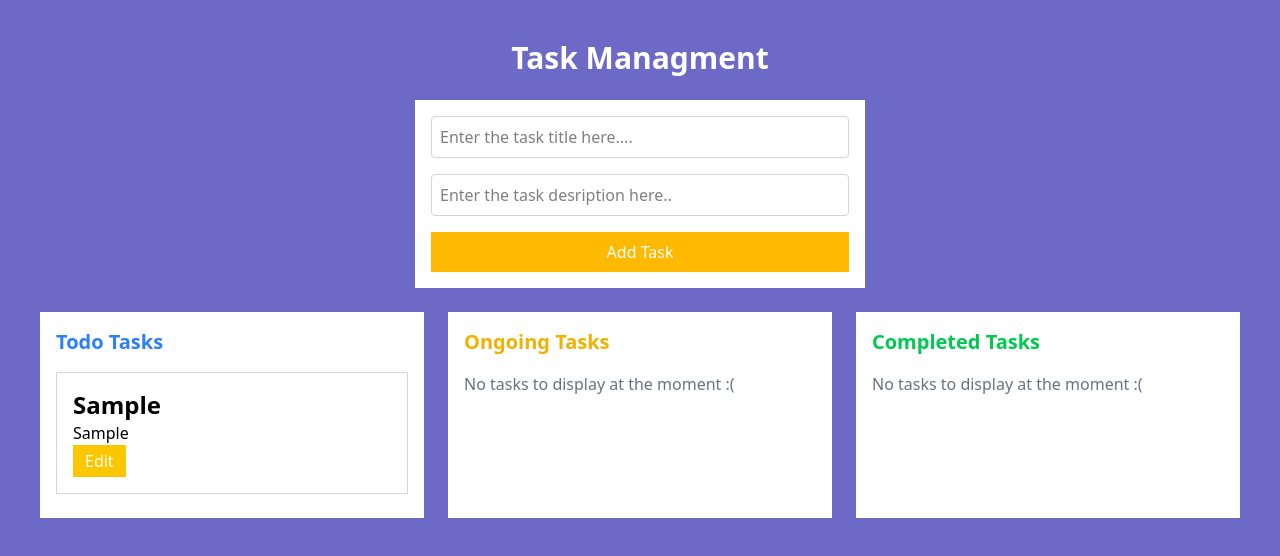
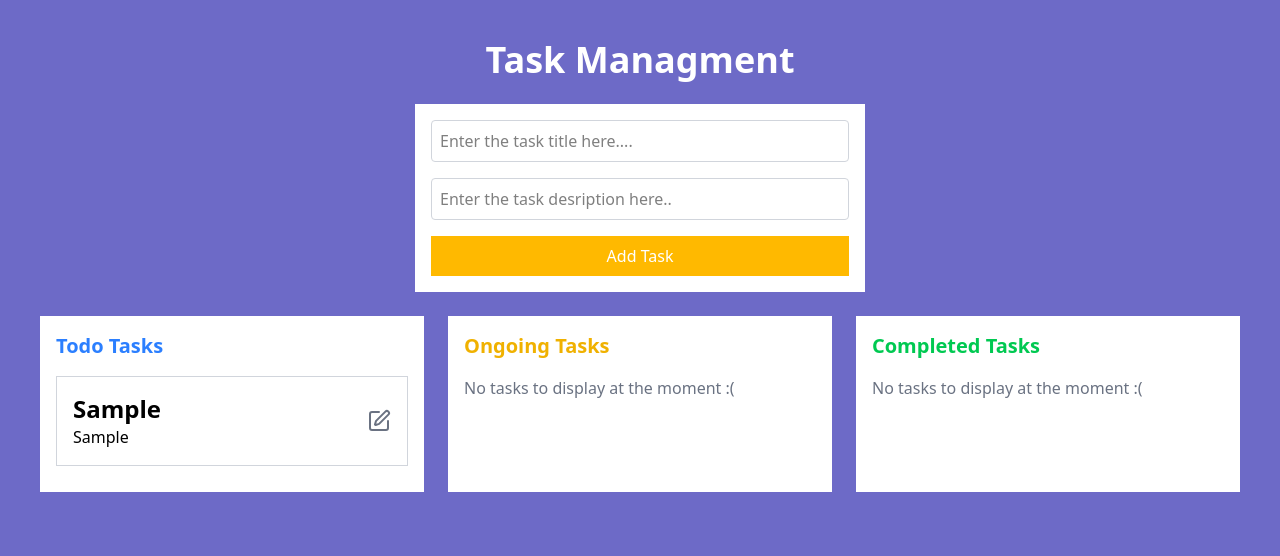
Before and after one commit to prajunbudathoki/tasksmanagement, a React (Vite) app: page / in a window 1280 px wide. Both pictures are taken after typing "Sample", "Sample" into the empty fields and a click on the button "Add Task". Shown: the top 556 px of the page. Built offline with nearby package versions, Linux system fonts and the light colour scheme.

Commit message:
aplpying the draggable overlay transition in each tasks

```diff
--- a/src/App.css
+++ b/src/App.css
@@ -12,4 +12,5 @@
 
 body {
     background-color: var(--primary-color);
+    user-select: none;
 }
--- a/src/App.tsx
+++ b/src/App.tsx
@@ -4,8 +4,13 @@ import Ongoing from "./components/Ongoing";
 import Todo from "./components/Todo";
 import useLocalStorage from "./hooks/useLocalStorage";
 import Task, { TaskStatus } from "./types/Task";
-import { DndContext, DragEndEvent } from "@dnd-kit/core";
-import './App.css'
+import { DndContext, DragEndEvent, DragOverlay } from "@dnd-kit/core";
+import "./App.css";
+
+interface DropAnimation {
+  duration: number;
+  easing: string;
+}
 
 const App = () => {
   const [tasks, setTasks] = useLocalStorage<Task[]>("tasks", []);
@@ -14,21 +19,28 @@ const App = () => {
     description: "",
     status: "todo",
   });
+  const [activeTask, setActiveTask] = useState<Task | null>(null);
 
   function handleDragEnd(e: DragEndEvent) {
-    const {active,over} = e
-    if(!over) {
-      return
+    const { active, over } = e;
+    if (!over) {
+      return;
     }
-    const taskId = active.id as string
-    const newStatus = over.id as TaskStatus
+    const taskId = active.id as string;
+    const newStatus = over.id as TaskStatus;
 
-    console.log(`Moving ${taskId} to ${newStatus}`);
+    console.log(`mving ${taskId} to ${newStatus}`);
 
-    setTasks(tasks.map((task) => task.id === taskId ? {
+    setTasks(
+      tasks.map((task) =>
+        task.id === taskId
+          ? {
               ...task,
-      status: newStatus
-    } : task))
+              status: newStatus,
+            }
+          : task
+      )
+    );
   }
 
   const handleInputChange: React.ChangeEventHandler<HTMLInputElement> = (e) => {
@@ -71,15 +83,17 @@ const App = () => {
         };
       })
     );
-  }
+  };
 
   const deleteTask = (id: string) => {
-    setTasks(tasks.filter((task) => task.id !== id))
-  }
+    setTasks(tasks.filter((task) => task.id !== id));
+  };
 
   return (
-    <div className="min-h-screen p-10" >
-      <h1 className="text-3xl text-white font-bold text-center mb-6">Task Managment</h1>
+    <div className="min-h-screen p-10">
+      <h1 className="text-4xl text-white font-bold text-center mb-6">
+        Task Managment
+      </h1>
       <form
         onSubmit={addTask}
         className="bg-white p-4 mb-6 max-w-[450px] mx-auto"
@@ -116,7 +130,8 @@ const App = () => {
         <DndContext onDragEnd={handleDragEnd}>
           <Todo
             tasks={tasks.filter((task) => task.status === "todo")}
-          updateStatus={updateTaskStatus} updateTask={updateTask}
+            updateStatus={updateTaskStatus}
+            updateTask={updateTask}
           />
           <Ongoing
             tasks={tasks.filter((task) => task.status === "ongoing")}
@@ -127,6 +142,18 @@ const App = () => {
             tasks={tasks.filter((task) => task.status === "completed")}
             deleteTask={deleteTask}
           />
+          <DragOverlay
+            dropAnimation={{
+              easing: "cubic-bezier(0.8, 0.67, 0.6, 1.22)",
+            }}
+          >
+            {activeTask ? (
+              <div className="p-4 border border-gray-300 bg-white shadow-lg">
+                <h3 className="font-bold text-xl">{activeTask.title}</h3>
+                <p>{activeTask.description}</p>
+              </div>
+            ) : null}
+          </DragOverlay>
         </DndContext>
       </div>
     </div>
--- a/src/components/Todo.tsx
+++ b/src/components/Todo.tsx
@@ -16,11 +16,13 @@ export default function Todo({ tasks, updateStatus, updateTask }: Props) {
   const [editedTask, setEditedTask] = useState({ title: "", description: "" });
 
   const handleEdit = (task: Task) => {
+    console.log("editing task: ",task)
     setEditingId(task.id);
     setEditedTask({ title: task.title, description: task.description });
   };
 
   const handleSave = (taskId: string) => {
+    console.log("saving button",taskId)
     updateTask(taskId, editedTask);
     setEditingId(null);
   };
--- a/src/components/useDraggable.tsx
+++ b/src/components/useDraggable.tsx
@@ -1,14 +1,15 @@
 import { useDraggable } from "@dnd-kit/core";
 import Task from "@/types/Task";
+import { SquarePen } from "lucide-react";
 
 interface Props {
-  task: Task
-  editingId: string | null
-  editedTask: { title: string; description: string }
-  setEditedTask: (task: { title: string; description: string }) => void
-  setEditingId: (id: string | null) => void
-  handleSave: (taskId: string) => void
-  handleEdit: (task: Task) => void
+  task: Task;
+  editingId: string | null;
+  editedTask: { title: string; description: string };
+  setEditedTask: (task: { title: string; description: string }) => void;
+  setEditingId: (id: string | null) => void;
+  handleSave: (taskId: string) => void;
+  handleEdit: (task: Task) => void;
 }
 
 export default function DraggableTask({
@@ -30,10 +31,11 @@ export default function DraggableTask({
       ref={setNodeRef}
       {...listeners}
       {...attributes}
-      className="p-4 mb-2 border border-gray-300 bg-white cursor-grab"
+      className="p-4 mb-2 border border-gray-300 bg-white cursor-grab flex items-center justify-between"
     >
       {editingId === task.id ? (
         <>
+          <div className="flex-1">
             <input
               className="w-full border p-1 mb-1"
               value={editedTask.title}
@@ -54,6 +56,8 @@ export default function DraggableTask({
                 })
               }
             />
+          </div>
+          <div>
             <button
               onClick={() => handleSave(task.id)}
               className="bg-green-400 text-white px-3 py-1 mr-2"
@@ -66,18 +70,21 @@ export default function DraggableTask({
             >
               Cancel
             </button>
+          </div>
         </>
       ) : (
-        <>
+        <div className="flex items-center justify-between w-full">
+          <div>
             <h3 className="font-bold text-2xl capitalize">{task.title}</h3>
             <p>{task.description}</p>
+          </div>
           <button
             onClick={() => handleEdit(task)}
-            className="bg-yellow-400 text-white px-3 py-1 mr-2"
+            className="text-gray-500 cursor-pointer"
           >
-            Edit
+            <SquarePen />
           </button>
-        </>
+        </div>
       )}
     </div>
   );
```
Lines whose indentation alone changed are shown as unchanged.
